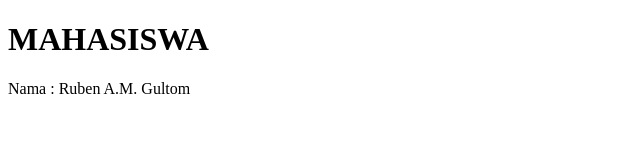
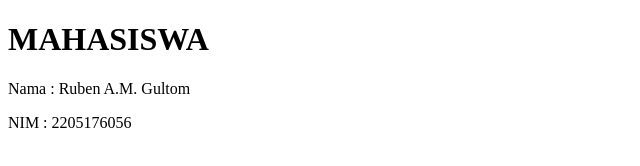
Before and after one commit to VBenn23/Tugas-Proyek-Ruben, a plain HTML site: page index.html in a window 1280 px wide. Shown: the whole page, without its empty margins (0-640 px from the left). Drawn offline with Linux system fonts and the light colour scheme.

Commit message:
update index.html 2

```diff
--- a/index.html
+++ b/index.html
@@ -8,5 +8,6 @@
 <body>
     <h1>MAHASISWA</h1>
     <p>Nama : Ruben A.M. Gultom</p>
+    <p>NIM : 2205176056</p>
 </body>
 </html>
```
